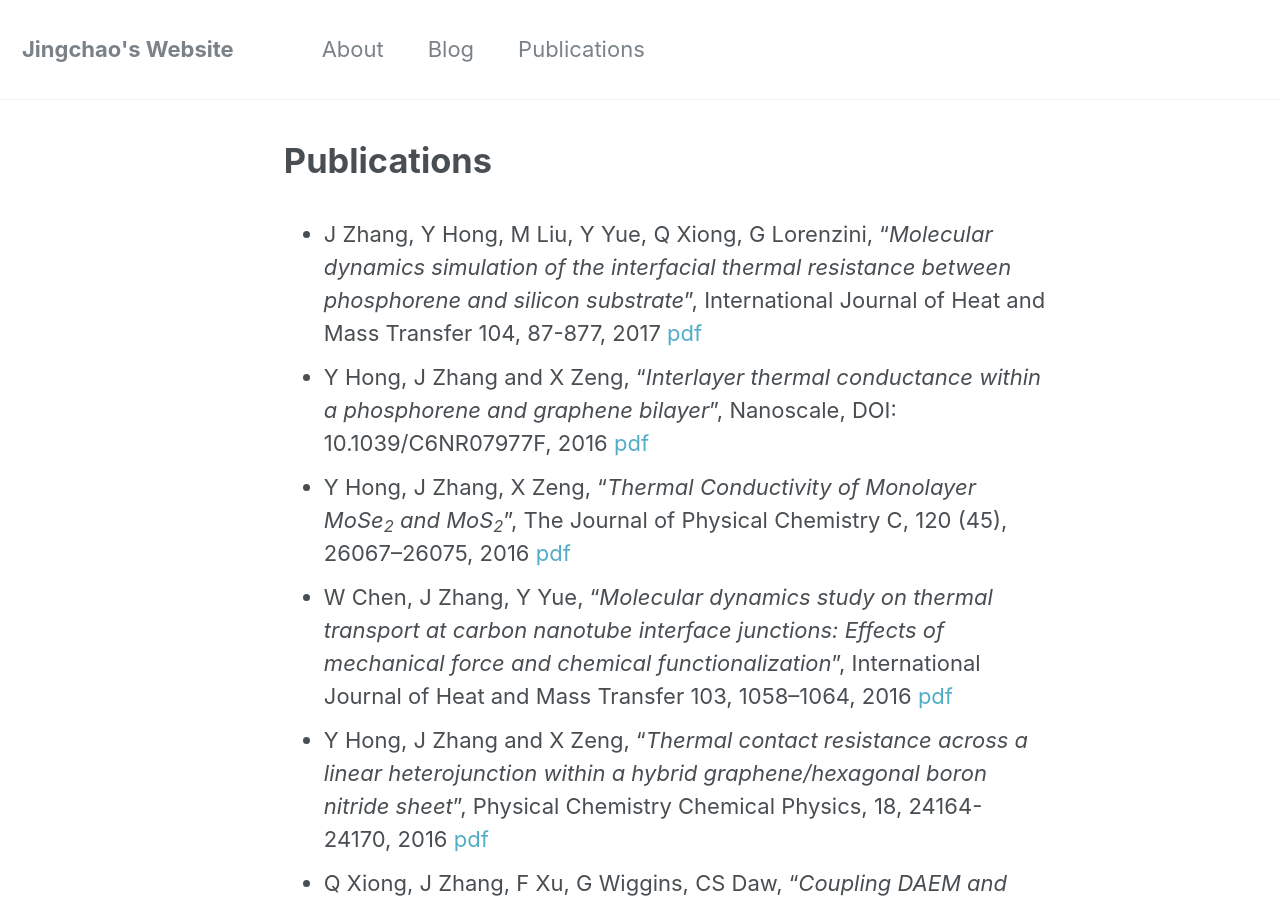
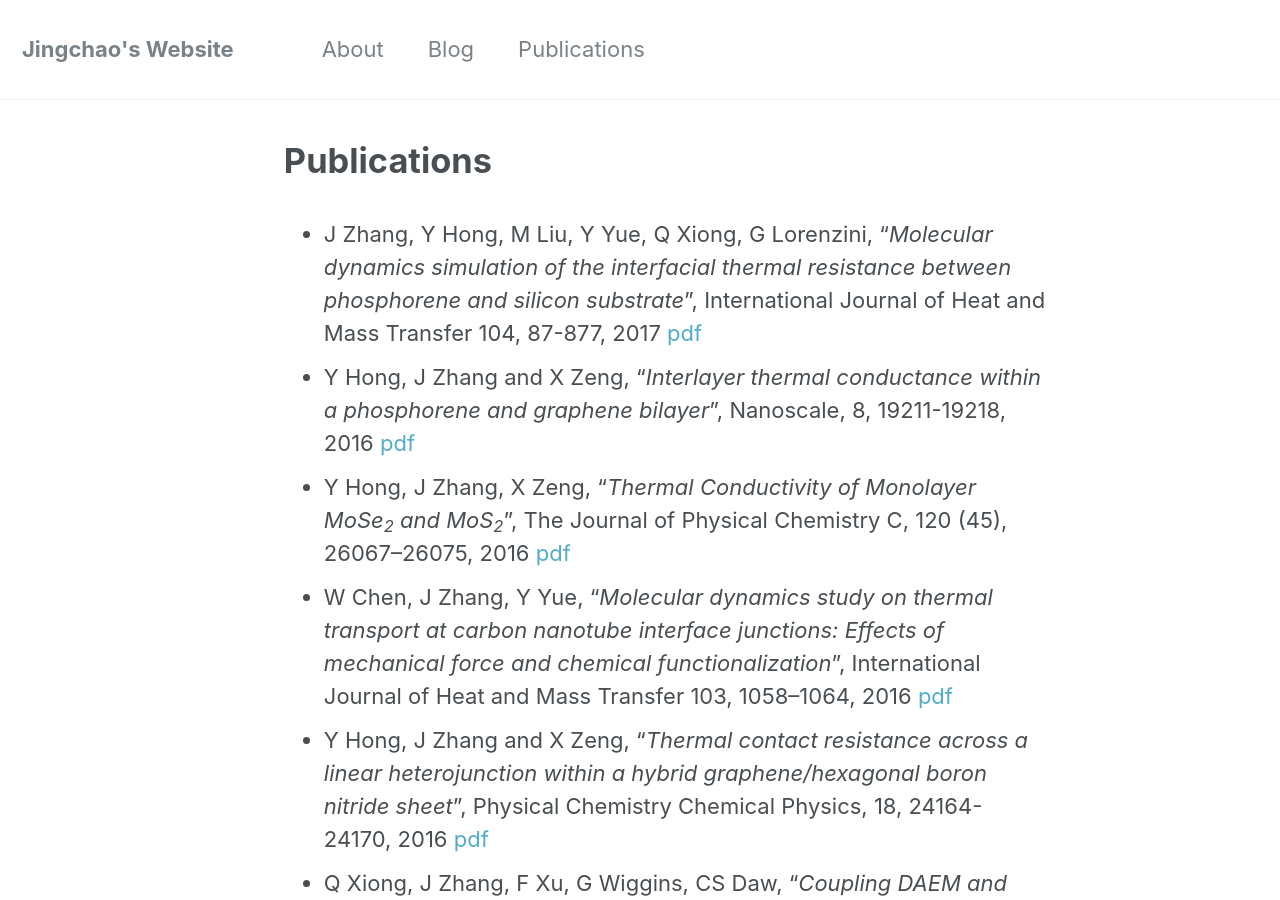
Before and after one commit to JingchaoZhang/JingchaoZhang.github.io, a Jekyll site: the page built from _pages/publications.md, in a window 1280 px wide and 900 px high. Built offline with Jekyll 4.4.1, drawn with Linux system fonts in a browser that asks for light colours.

Commit message:
Update publications.md

```diff
--- a/_pages/publications.md
+++ b/_pages/publications.md
@@ -6,7 +6,7 @@
 ---
 
 - J Zhang, Y Hong, M Liu, Y Yue, Q Xiong, G Lorenzini, "_Molecular dynamics simulation of the interfacial thermal resistance between phosphorene and silicon substrate_", International Journal of Heat and Mass Transfer 104, 87-877, 2017 [pdf](https://drive.google.com/file/d/0B3Yj4QkZpI-deGVXQ0pybURsRjA/view?usp=sharing)
-- Y Hong, J Zhang and X Zeng, "_Interlayer thermal conductance within a phosphorene and graphene bilayer_", Nanoscale, DOI: 10.1039/C6NR07977F, 2016 [pdf](https://drive.google.com/file/d/0B3Yj4QkZpI-dOF9EaGk5UnBwQm8/view?usp=sharing)
+- Y Hong, J Zhang and X Zeng, "_Interlayer thermal conductance within a phosphorene and graphene bilayer_", Nanoscale, 8, 19211-19218, 2016 [pdf](https://drive.google.com/file/d/0B3Yj4QkZpI-dOF9EaGk5UnBwQm8/view?usp=sharing)
 - Y Hong, J Zhang, X Zeng, "_Thermal Conductivity of Monolayer MoSe<sub>2</sub> and MoS<sub>2</sub>_", The Journal of Physical Chemistry C, 120 (45), 26067–26075, 2016 [pdf](https://drive.google.com/file/d/0B3Yj4QkZpI-dSmZpd0RqVUprc1U/view?usp=sharing)
 - W Chen, J Zhang, Y Yue, "_Molecular dynamics study on thermal transport at carbon nanotube interface junctions: Effects of mechanical force and chemical functionalization_", International Journal of Heat and Mass Transfer 103, 1058–1064, 2016 [pdf](https://drive.google.com/file/d/0B3Yj4QkZpI-ddjB3bEw2MDg2YTQ/view?usp=sharing)
 - Y Hong, J Zhang and X Zeng, "_Thermal contact resistance across a linear heterojunction within a hybrid graphene/hexagonal boron nitride sheet_", Physical Chemistry Chemical Physics, 18, 24164-24170, 2016 [pdf](https://drive.google.com/file/d/0B3Yj4QkZpI-dTXRaaWJTTlBsWDQ/view?usp=sharing)
```
